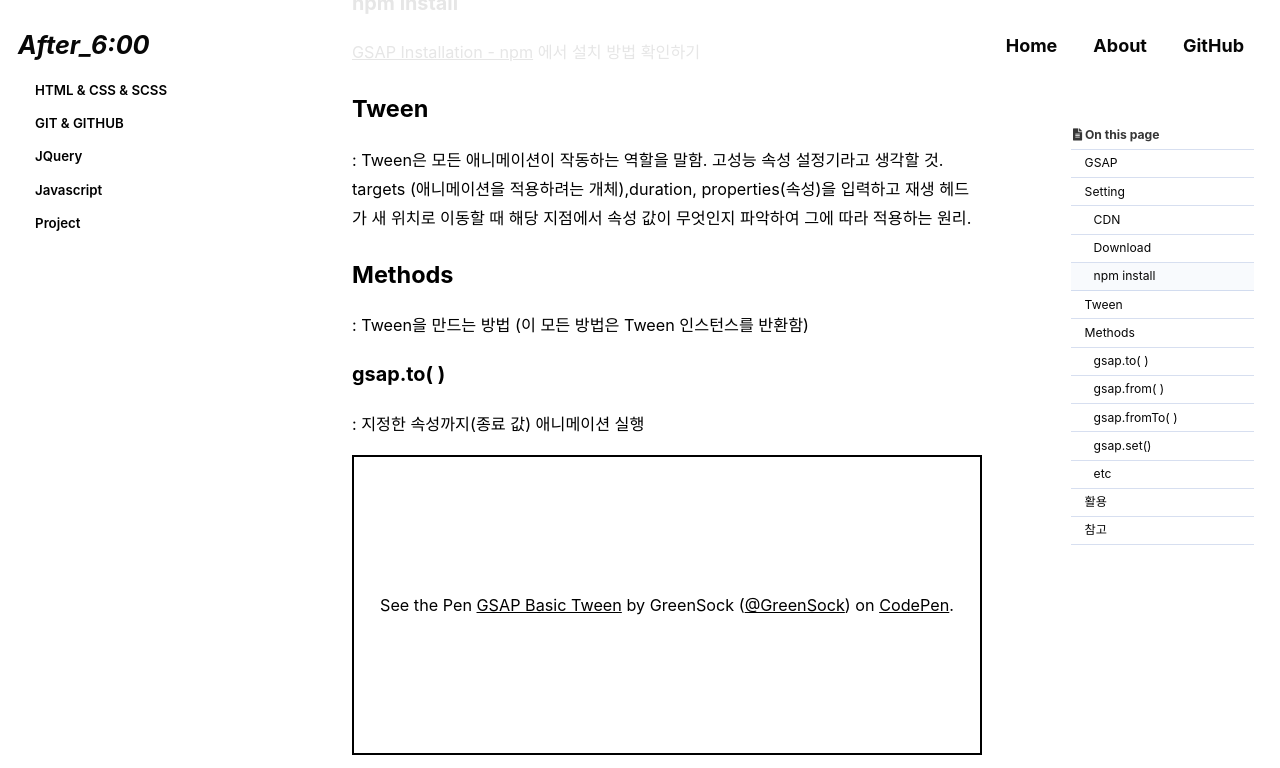
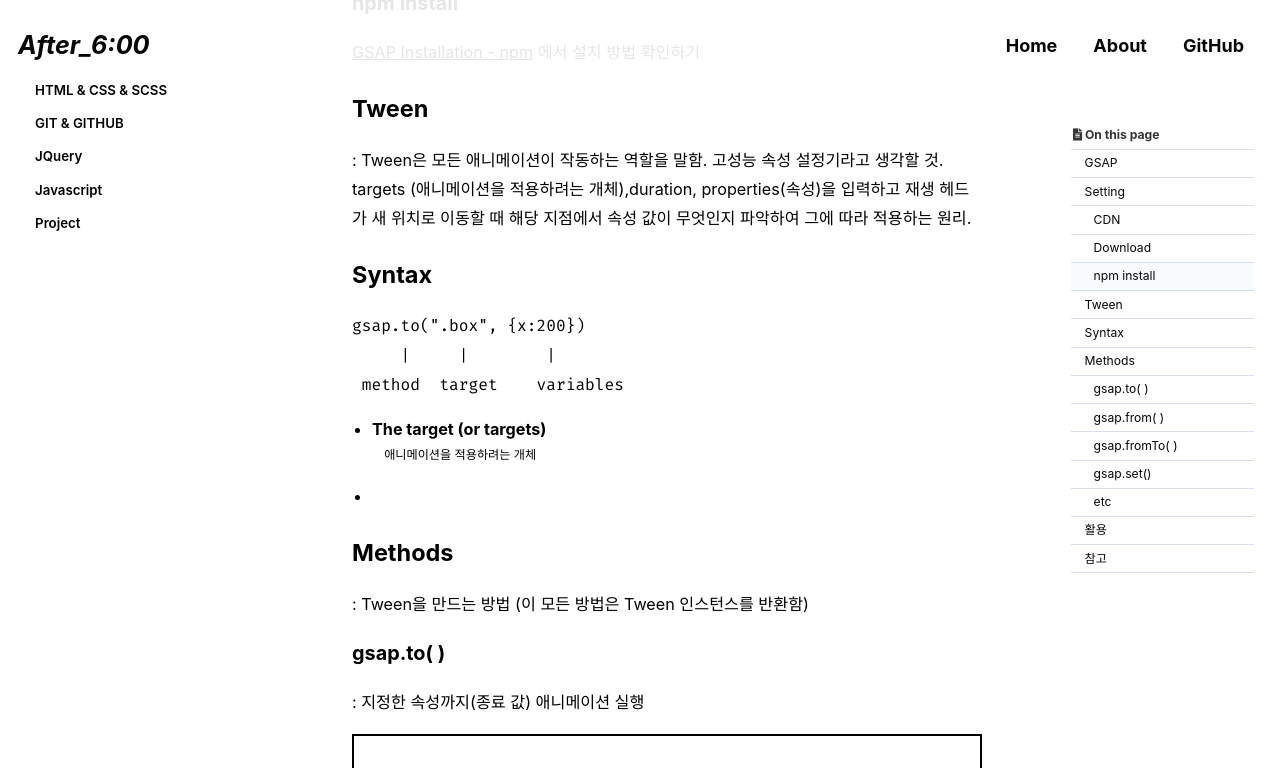
Before and after one commit to Chohyejin53/Chohyejin53.github.io, a Jekyll site: the page built from _posts/2022-09-15-categories-gsap_basic.md, in a window 1280 px wide and 900 px high, scrolled down 1178 px, cut to the strip 0-768 px from the top of the window. Built offline with Jekyll 4.4.1, drawn with Linux system fonts in a browser that asks for light colours; cached includes are drawn as plain includes; some web fonts are replaced; comment, search, counter and statistics services are not loaded.

Commit message:
Update 2022-09-15-categories-gsap_basic.md

````diff
--- a/_posts/2022-09-15-categories-gsap_basic.md
+++ b/_posts/2022-09-15-categories-gsap_basic.md
@@ -59,6 +59,19 @@ last_modified_at: 2022-09-15
   고성능 속성 설정기라고 생각할 것.
    targets (애니메이션을 적용하려는 개체),duration, properties(속성)을 입력하고 재생 헤드가 새 위치로 이동할 때 해당 지점에서 속성 값이 무엇인지 파악하여 그에 따라 적용하는 원리.
 
+## Syntax
+```Javascript
+gsap.to(".box", {x:200})
+     |     |        |
+ method  target    variables
+```
+
+- The target (or targets)
+: 애니메이션을 적용하려는 개체
+
+-
+
+
 
 ## Methods
 : Tween을 만드는 방법 (이 모든 방법은 Tween 인스턴스를 반환함)
````
